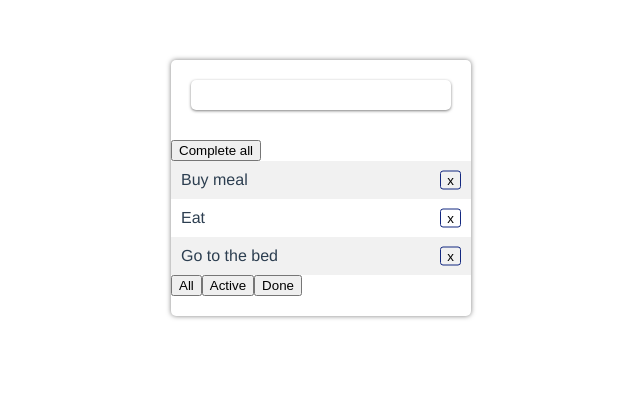
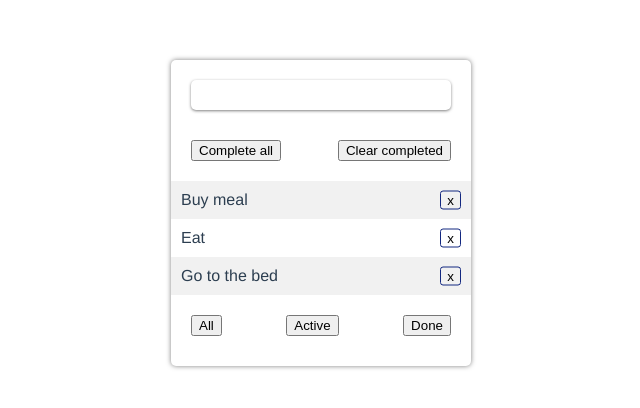
Before and after one commit to nikomax/vue3, a Vue app: page / in a window 1280 px wide. Shown: the top 408 px of the page, without its empty margins (319-959 px from the left). Built offline with nearby package versions, Linux system fonts and the light colour scheme.

Commit message:
clear completed

```diff
--- a/src/components/ToDo.vue
+++ b/src/components/ToDo.vue
@@ -3,7 +3,10 @@
     <div class="todo__input">
       <input type="text" v-model="inputValue" v-on:keyup.enter="addTodo">
     </div>
-    <button class="btn" v-if="list.length" @click="completeAll">Complete all</button>
+    <div class="todo__actions" v-if="list.length">
+      <button class="btn" @click="completeAll">Complete all</button>
+      <button class="btn" @click="clearCompleted">Clear completed</button>
+    </div>
     <div class="todo__list">
       <to-do-item :active="item.active" v-for="item in sortTodos" :todo-text="item.title" :key="item.id" :todo-id="item.id" @delete="deleteTodo" @change="changeStatus"/>
     </div>
@@ -64,6 +67,9 @@ export default {
       this.list.forEach(function (todoItem) {
         todoItem.active = false
       })
+    },
+    clearCompleted () {
+      this.list = this.list.filter(active => active.active === true)
     }
   },
   computed: {
@@ -94,7 +100,7 @@ body
   width: 300px
   background-color: #fff
   margin: 0 auto
-  padding: 20px 0
+  padding: 20px 0 10px
   text-align: left
   border-radius: 5px
   &__input
@@ -110,4 +116,13 @@ body
       border: none
       box-shadow: 0 1px 3px rgba(0,0,0,0.5)
       border-radius: 5px
+  &__filters
+    display: flex
+    justify-content: space-between
+    padding: 20px
+  &__actions
+    margin-bottom: 20px
+    padding: 0 20px
+    display: flex
+    justify-content: space-between
 </style>
```
